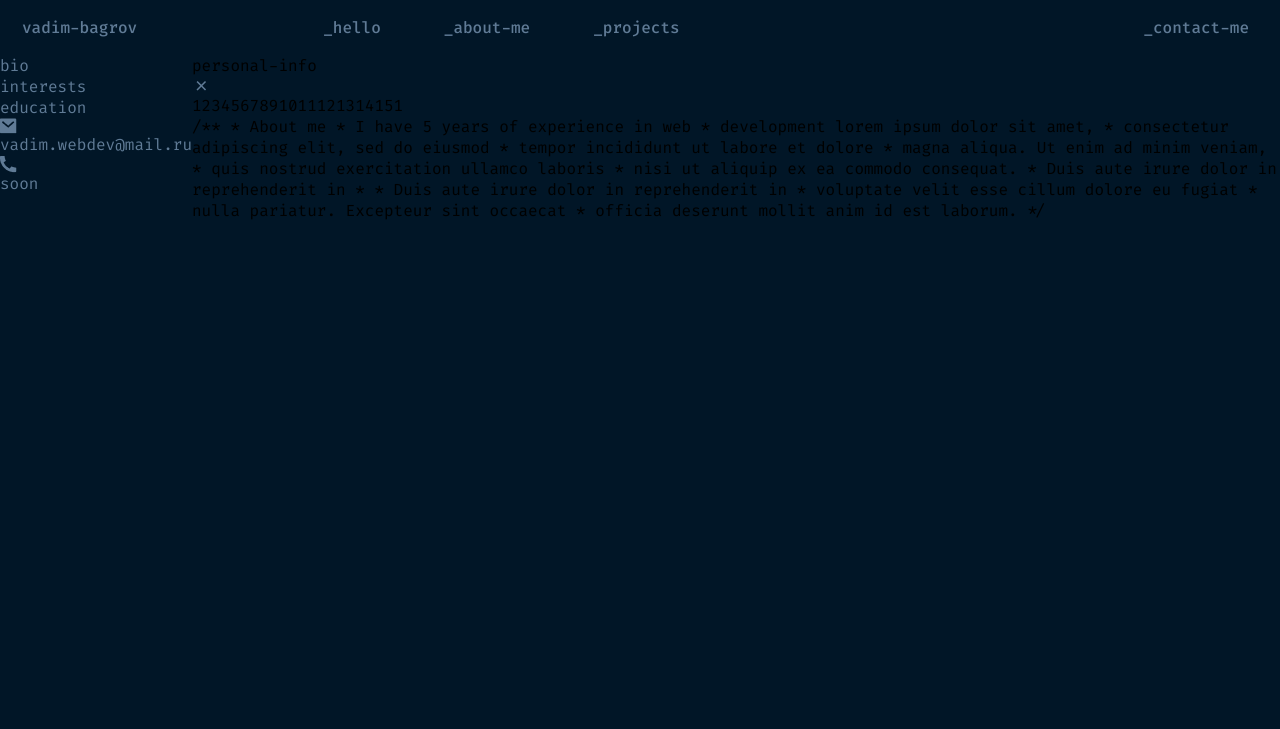
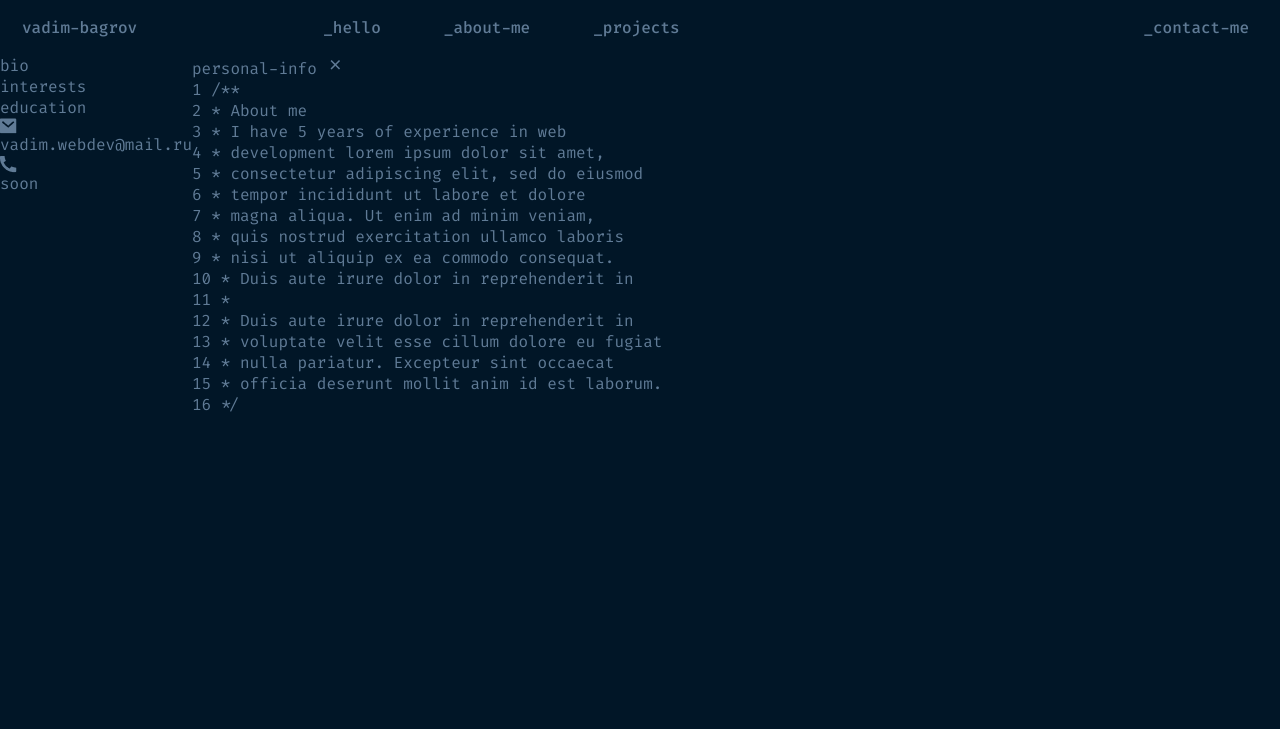
Before and after one commit to VadimBagrov/Portfolio, a plain HTML site: page src/about.html in a window 1280 px wide. Shown: the top 729 px of the page. Drawn offline with Linux system fonts and the light colour scheme.

Commit message:
The custom list ol and li are ready

```diff
--- a/src/about.html
+++ b/src/about.html
@@ -104,34 +104,68 @@
                 <div class="container">
                     <section class="personal-info">
 
-                        <div class="top-unit">
+                        <div class="personal-info__top-unit">
                             <div class="personal-info__block">
                                 <p class="personal-info__text">personal-info</p>
                                 <img src="images/close-icon.png" alt="close" class="personal-info__close">
                             </div>
                         </div>
 
-                        <div class="bottom-unit">
+                        <div class="personal-info__bottom-unit">
                             <div class="personal-info__number">
-                                <p class="personal-info__numbers">1234567891011121314151</p>
+                                <!-- <p class="personal-info__numbers">1234567891011121314151</p> -->
                             </div>
                             <div class="personal-info__main">
-                                <p class="personal-info__main-text">/**
+                                <ol class="personal-info__ol">
+                                    <li class="personal-info__li">
+                                        /**
+                                    </li>
+                                    <li class="personal-info__li">
                                         * About me
+                                    </li>
+                                    <li class="personal-info__li">
                                         * I have 5 years of еxperience in web
+                                    </li>
+                                    <li class="personal-info__li">
                                         * development lorem ipsum dolor sit amet,
+                                    </li>
+                                    <li class="personal-info__li">
                                         * consectetur adipiscing elit, sed do eiusmod
+                                    </li>
+                                    <li class="personal-info__li">
                                         * tempor incididunt ut labore et dolore
+                                    </li>
+                                    <li class="personal-info__li">
                                         * magna aliqua. Ut enim ad minim veniam,
+                                    </li>
+                                    <li class="personal-info__li">
                                         * quis nostrud exercitation ullamco laboris
+                                    </li>
+                                    <li class="personal-info__li">
                                         * nisi ut aliquip ex ea commodo consequat.
+                                    </li>
+                                    <li class="personal-info__li">
                                         * Duis aute irure dolor in reprehenderit in
+                                    </li>
+                                    <li class="personal-info__li">
                                         *
+                                    </li>
+                                    <li class="personal-info__li">
                                         * Duis aute irure dolor in reprehenderit in
+                                    </li>
+                                    <li class="personal-info__li">
                                         * voluptate velit esse cillum dolore eu fugiat
+                                    </li>
+                                    <li class="personal-info__li">
                                         * nulla pariatur. Excepteur sint occaecat
+                                    </li>
+                                    <li class="personal-info__li">
                                         * officia deserunt mollit anim id est laborum.
-                                    */</p>
+                                    </li>
+                                    <li class="personal-info__li">
+                                        */
+                                    </li>
+                                </ol>
                             </div>
                         </div>
                     </section>
--- a/src/scss/style.scss
+++ b/src/scss/style.scss
@@ -101,6 +101,33 @@
     // }
 }
 
+.personal-info {
+    color: $default-text;
+    &__text {
+        display: inline;
+    }
+    &__close {
+        display: inline;
+    }
+    &__bottom-unit {
+        display: flex;
+    }
+    &__ol {
+        list-style-type: none;
+        /* Убираем исходные маркеры */
+        counter-reset: my-counter;
+        /* Задаём имя счетчика */
+    }
+    &__li::before {
+        content: counter(my-counter);
+        /* Выводим число с точкой */
+        counter-increment: my-counter;
+        /* Увеличиваем значение счётчика */
+        color: $default-text;
+        /* Цвет чисел */
+    }
+}
+
 //
 .footer {
     &__items {
```
Also changed, not shown: src/css/style.css, 1 other file. Lines whose indentation alone changed are shown as unchanged.
